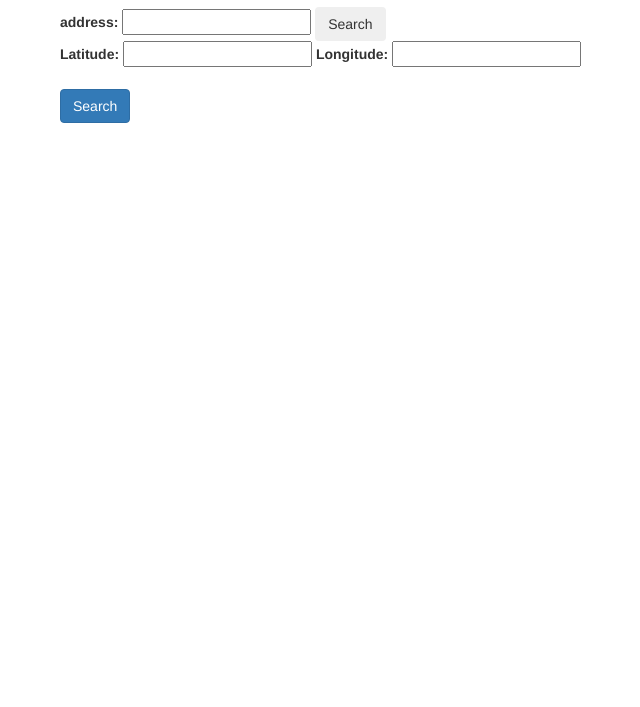
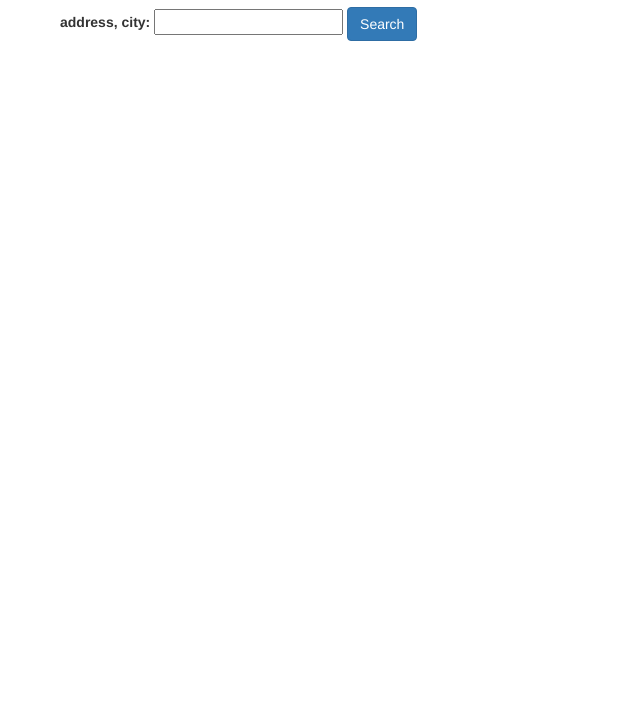
Before and after one commit to lizine/instaspy, a website: page public/index.html in a window 1280 px wide. Shown: the part 93-800 px from the top of the page, without its empty margins (10-650 px from the left). Drawn offline with nearby package versions, Linux system fonts and the light colour scheme; some packages are replaced by stand-ins of ours.

Commit message:
removed coordinate-search, only search by address now

```diff
--- a/public/index.html
+++ b/public/index.html
@@ -13,21 +13,13 @@
 	<div class="container">
 		<h1>InstaSpy!</h1>
 
-		<p>Spy your neighbours, please give address or longitude and latitude</p>
-		<div>
+		<p>Spy your neighbours, please give your address</p>
+		<div class="form-group">
 			<form>
-				<label>address:</label> <input type="text" ng-model="address">
-				<button class="btn" ng-click="searchAddress(address)">Search</button>
+				<label>address, city:</label> <input type="text" ng-model="address">
+				<button class="btn btn-primary" ng-click="searchAddress(address)">Search</button>
 			</form>
 		</div>
-		<div class="form-group">
-	 <form>
-
-	 	<label>Latitude:&nbsp;</label><input type="text"  ng-model="lat">
-	 	<label>Longitude:&nbsp;</label><input type="text"  ng-model="lon"><br/><br/>
-	 	<button class="btn btn-primary" ng-click="searchPictures(lon,lat)">Search</button>
-	    </form>
-	</div>
 	     <table>
 
 	     	 <tr ng-repeat="p in pics">
```
